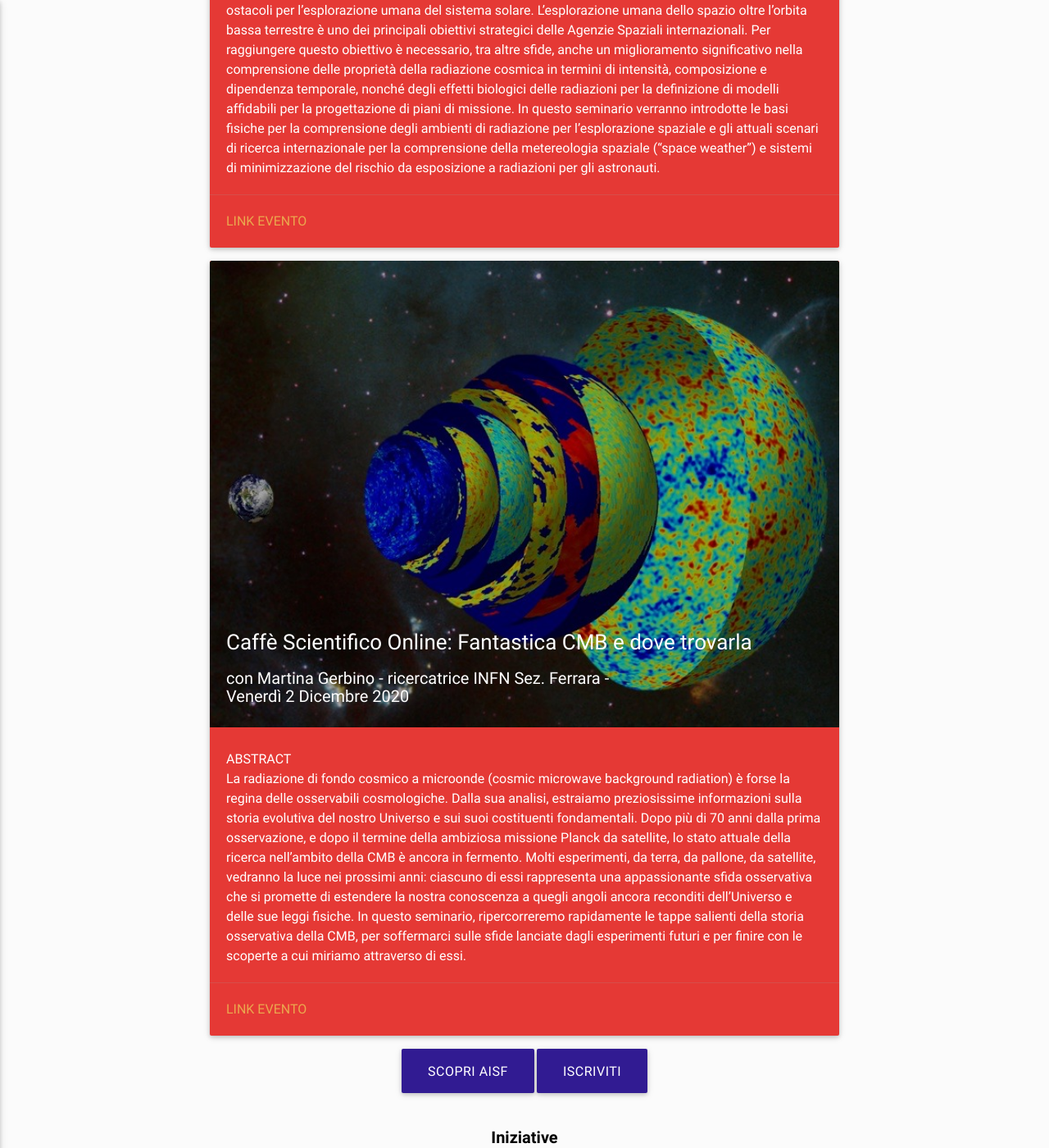
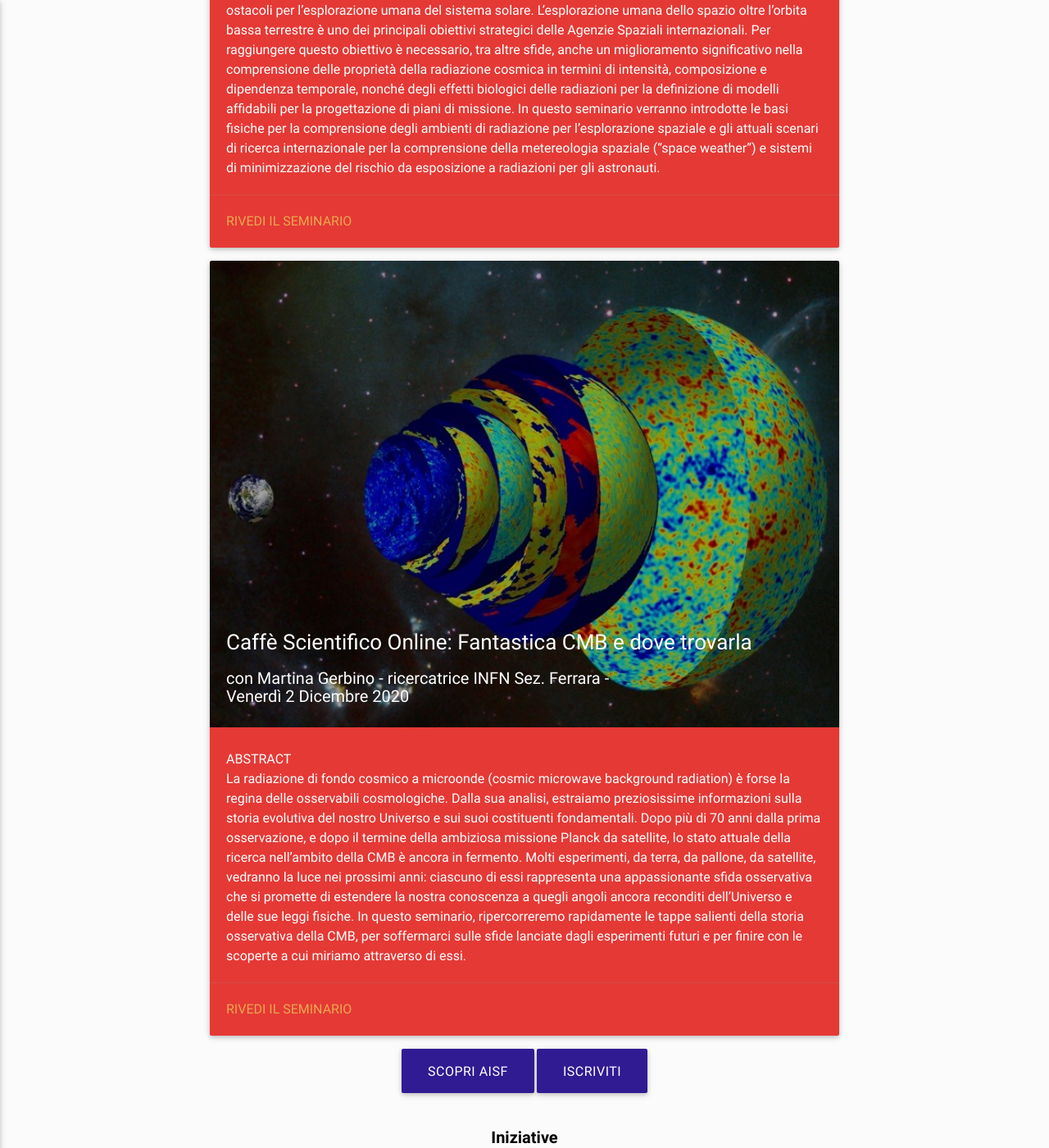
Before and after one commit to ai-sf/aisf_perugia, a Jekyll site: the page built from index.html, in a window 1280 px wide and 1400 px high, scrolled down 1552 px. Shown: the whole window at 82% size. Built offline with Jekyll 4.4.1, drawn with Linux system fonts in a browser that asks for light colours; nearby versions of some CDN libraries.

Commit message:
Update index.html

```diff
--- a/index.html
+++ b/index.html
@@ -39,7 +39,7 @@ In questo seminario verranno introdotte le basi fisiche per la comprensione degl
       </div>
       <div class="card-action">
         <a href="https://fb.watch/2q8urf5MM1/">
-          Link Evento</a>
+          Rivedi il seminario</a>
       </div>
     </div>
   </div>
@@ -59,7 +59,7 @@ In questo seminario verranno introdotte le basi fisiche per la comprensione degl
         </div>
         <div class="card-action">
           <a href="https://fb.watch/2q8D8OqFtj/">
-            Link Evento</a>
+            Rivedi il seminario</a>
         </div>
       </div>
     </div>
```
